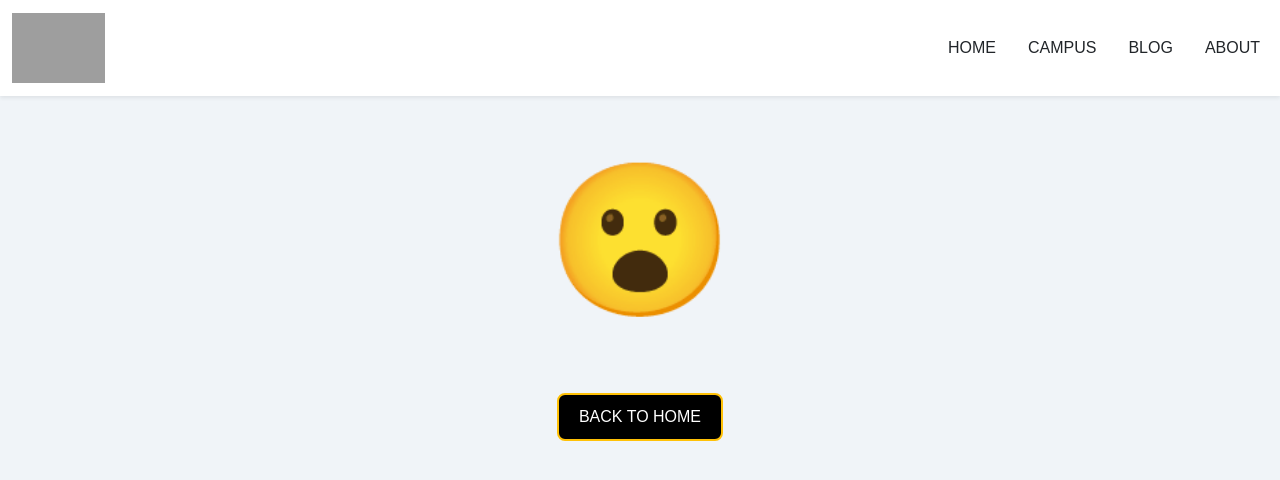
After one commit to Craigryy/pycam, a Django app: template editor/static/template/404.html in a window 1280 px wide. The commit adds this page. Shown: the top 480 px of the page. Run offline with Django 5.2, Linux system fonts and the light colour scheme; the template is opened without the code that fills it, so the values that code supplies are empty; grey boxes are pictures that could not be loaded.

Commit message:
successfully fix the static route

```diff
--- /dev/null
+++ b/editor/static/css/404.css
@@ -0,0 +1,40 @@
+body {
+    font-family: Arial, sans-serif;
+    margin: 0 auto;
+}
+
+.notfound-emoji {
+    text-align: center;
+    font-size: 150px;
+    color: var(--blog-black);
+    font-family: 'Didact Gothic', Arial, sans-serif;
+    font-style: normal;
+    font-weight: 275;
+}
+
+.Oops-txt {
+    color: var(--blog-black);
+    font-size: 40px;
+    font-family: 'Didact Gothic', Arial, sans-serif;
+    font-style: normal;
+    font-weight: 225;
+}
+
+.back {
+    display: inline-block;
+    padding: 10px 20px;
+    background-color: var(--blog-black);
+    color: var(--dim-white);
+    border: 2px solid var(--blog-yellow);
+    border-radius: 8px;
+    cursor: pointer;
+    transition: background-color 0.3s;
+}
+
+.back:hover {
+    background-color: var(--blog-category-hover);
+}
+
+.top {
+    margin-top: 40px;
+}
--- /dev/null
+++ b/editor/static/css/base.css
@@ -0,0 +1,149 @@
+:root {
+    --header-text: #FFFFFF;
+    --dim-yellow: #9B781B;
+    --blog-hover: #352903;
+    --dim-white: #EDEDED;
+    --super-grey: #6c757d;
+    --blog-yellow: #ffc107;
+    --blog-black: #000000;
+    --blog-inactive: #4c5e68;
+    --blog-category: #030d19;
+    --blog-category-hover: #0b223f;
+  }
+
+/* Apply border-box model globally */
+html {
+    box-sizing: border-box;
+}
+
+*, *:before, *:after {
+    box-sizing: inherit;
+}
+
+/* Then override to ensure that all elements use border-box */
+*,
+*:before,
+*:after {
+    box-sizing: border-box;
+}
+
+body {
+    height: 100%;
+    margin: 0 auto;
+    color: #231f20;
+    background-color: #f0f4f8;
+
+html, body {
+    overflow-x: hidden;
+  }
+
+button {
+    padding: 10px 20px;
+    font-size: 1em;
+    border: none;
+    color: #FFFFFF !important;
+    background-color: gold;
+    cursor: pointer;
+}
+
+/* Apply the font to your header navigation */
+.header-navigation {
+    font-family: 'Roboto Condensed', sans-serif; /* Use the custom font-family */
+    font-weight: 400; /* Regular weight */
+    font-size: 16px; /* Font size of 16 pixels */
+    color: var(--header-text);
+  }
+
+  .header {
+    background-color: black;
+    padding-top: 20px;
+    padding-bottom: 10px;
+  }
+
+  .size {
+    padding: 14px 35px;
+    width: 175px;
+    border-radius: 10px;
+  }
+
+
+  nav ul {
+    gap: 5px;
+  }
+
+  nav ul li .nav-col {
+    text-decoration: none;
+    color: #FFFFFF;
+  }
+
+  .navbar-toggler:hover .navbar-toggler-icon {
+      background-color: var(--blog-inactive);
+  }
+
+  .navbar-toggler:hover .navbar-toggler-icon::before,
+  .navbar-toggler:hover .navbar-toggler-icon::after {
+      background-color: var(--blog-inactive);
+  }
+
+  .navbar-toggler:focus {
+    box-shadow: none;
+}
+
+  .navbar-toggler {
+    background-color: var(--blog-black);
+    border: 1px solid var(--blog-yellow);
+    filter: brightness(0.5);
+    margin-right: 20px;
+  }
+
+  /* Style for the hamburger icon */
+  .navbar-toggler-icon {
+    background-color: var(--blog-yellow); /* Color of the bars (you can customize) */
+    position: relative;
+    width: 30px; /* Adjust the width of the icon */
+    height: 2px; /* Adjust the thickness of the bars */
+  }
+
+  /* Create the "bars" for the hamburger icon */
+  .navbar-toggler-icon::before,
+  .navbar-toggler-icon::after {
+      content: '';
+      position: absolute;
+      left: 0;
+      width: 100%;
+      height: 100%;
+      background-color: var(--blog-yellow);
+      transition: all 0.3s ease-in-out;
+  }
+
+  /* Position the first and last bars */
+  /* Moves the first bar above the middle one */
+  .navbar-toggler-icon::before {
+      top: -4px;
+  }
+
+  /* Moves the third bar below the middle one */
+  .navbar-toggler-icon::after {
+      top: 4px;
+  }
+
+  /* Change icon on toggle (optional) */
+  .navbar-toggler.collapsed .navbar-toggler-icon::before {
+    top: 0; /* Collapse the first bar */
+    transform: rotate(45deg); /* Rotate to form an "X" */
+  }
+
+  .navbar-toggler.collapsed .navbar-toggler-icon::after {
+    top: 0; /* Collapse the third bar */
+    transform: rotate(-45deg); /* Rotate to form an "X" */
+  }
+
+  .center-txt {
+    text-align: center;
+  }
+
+
+  .btn-outline-warning {
+    border-color: transparent;
+    color: #ffc107;
+  }
--- a/pycam/static/template/base.html
+++ b/editor/static/template/base.html
@@ -3,9 +3,7 @@
 <!DOCTYPE html>
 <html lang="en">
 <head>
-    {% endif %}
 
-    {% progressive_web_app_meta %}
     <meta charset="utf-8" />
     <meta name="viewport" content="width=device-width, initial-scale=1" />
     <meta name="referrer" content="no-referrer-when-downgrade" />
@@ -22,6 +20,10 @@
     {# Global Stylesheets #}
     <link href="https://cdn.jsdelivr.net/npm/bootstrap@5.0.2/dist/css/bootstrap.min.css" rel="stylesheet" integrity="sha384-EVSTQN3/azprG1Anm3QDgpJLIm9Nao0Yz1ztcQTwFspd3yD65VohhpuuCOmLASjC" crossorigin="anonymous">
     <link href="https://fonts.googleapis.com/css2?family=Roboto:wght@300;400;700&display=swap" rel="stylesheet">
+    <!-- static css -->
+    <link rel="stylesheet" type="text/css" href="{% static 'css/base.css' %}">
+
+
 
     {% block extra_css %}
     {# Override this in templates to add extra stylesheets #}
--- /dev/null
+++ b/editor/static/template/snippet_header.html
@@ -0,0 +1,31 @@
+{% load i18n %}
+{% load static %}
+
+<!-- Navigation bar -->
+<nav class="navbar navbar-expand-lg navbar-light bg-white fixed-top shadow-sm">
+    <div class="container-fluid">
+        <a class="navbar-brand" href="/">
+            <img src="{% static 'images/torylogo.jpeg' %}" alt="Campus Anon Logo" style="height: 70px;">
+        </a>
+        <button class="navbar-toggler" type="button" data-bs-toggle="collapse" data-bs-target="#navbarNav" aria-controls="navbarNav" aria-expanded="false" aria-label="Toggle navigation">
+            <span class="navbar-toggler-icon"></span>
+        </button>
+        <div class="collapse navbar-collapse" id="navbarNav">
+            <ul class="navbar-nav ms-lg-auto gap-lg-3 text-center"> <!-- Center the items -->
+
+                <li class="nav-item">
+                    <a class="nav-link text-dark" href="/">HOME</a>
+                </li>
+                <li class="nav-item">
+                    <a class="nav-link text-dark" href="https://svjames.com/">CAMPUS</a>
+                </li>
+                <li class="nav-item">
+                    <a class="nav-link text-dark" href="/blog/">BLOG</a>
+                </li>
+                <li class="nav-item">
+                    <a class="nav-link text-dark" href="https://svjames.com/">ABOUT</a>
+                </li>
+            </ul>
+        </div>
+    </div>
+</nav>
--- a/editor/urls.py
+++ b/editor/urls.py
@@ -1,7 +1,7 @@
 from django.urls import path
-from .views import login
-
+from . import views
 
 urlpatterns = [
-    path('', login),
+    path('', views.login, name='login'),  # Root URL for the login page
+    path('home/', views.homepage, name='home'),  # URL for the homepage
 ]
```
Also changed, not shown: docker-compose.yml (+90 -0 lines), editor/static/css/login.css (added, +68 -0 lines), editor/static/template/login.html (added, +97 -0 lines), editor/views.py (+36 -5 lines), pycam/settings.py (+34 -31 lines), editor/static/template/404.html (line endings or trailing spaces), editor/static/template/500.html (renamed from pycam/static/template/500.html), editor/static/template/homepage.html (line endings or trailing spaces), 1 other file.
